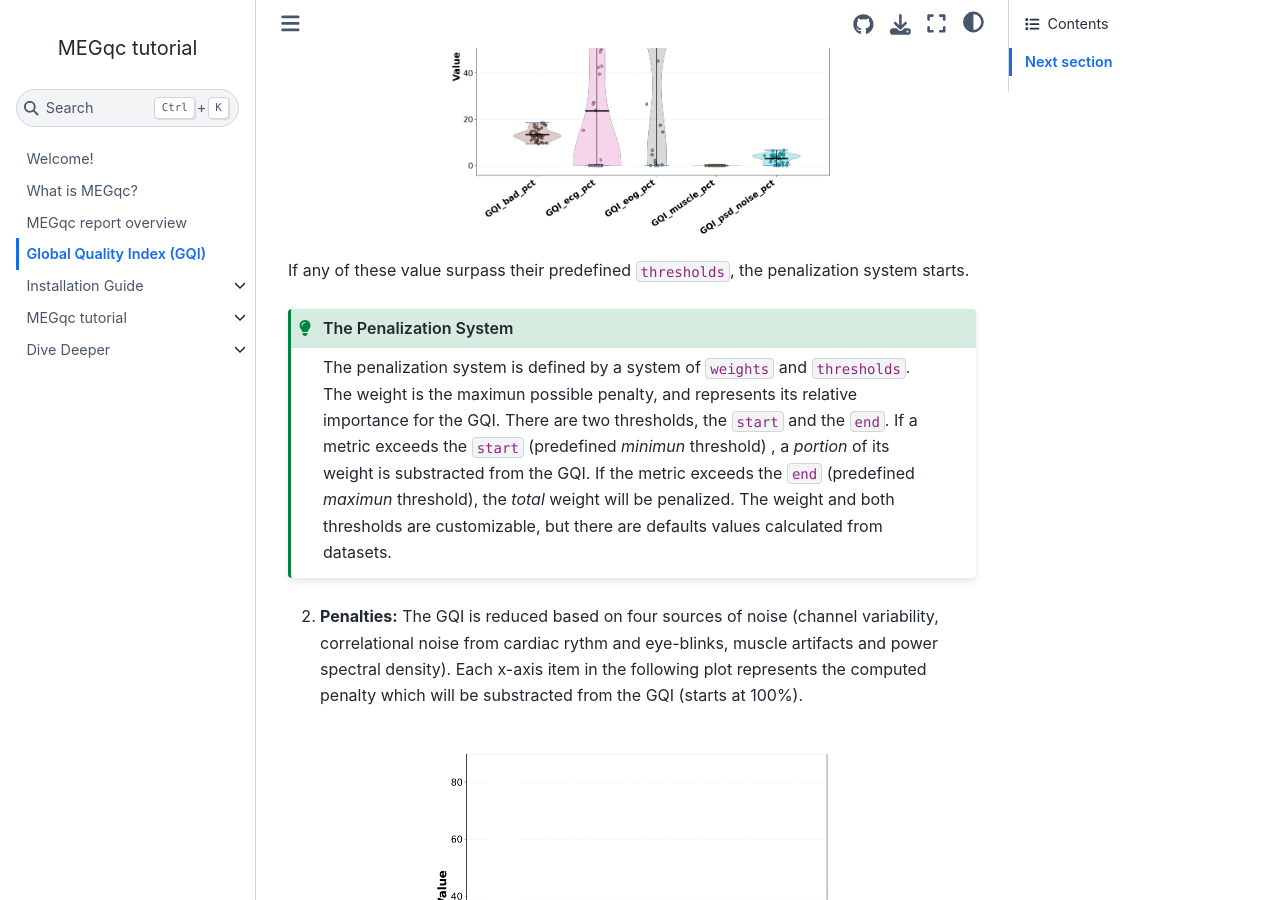
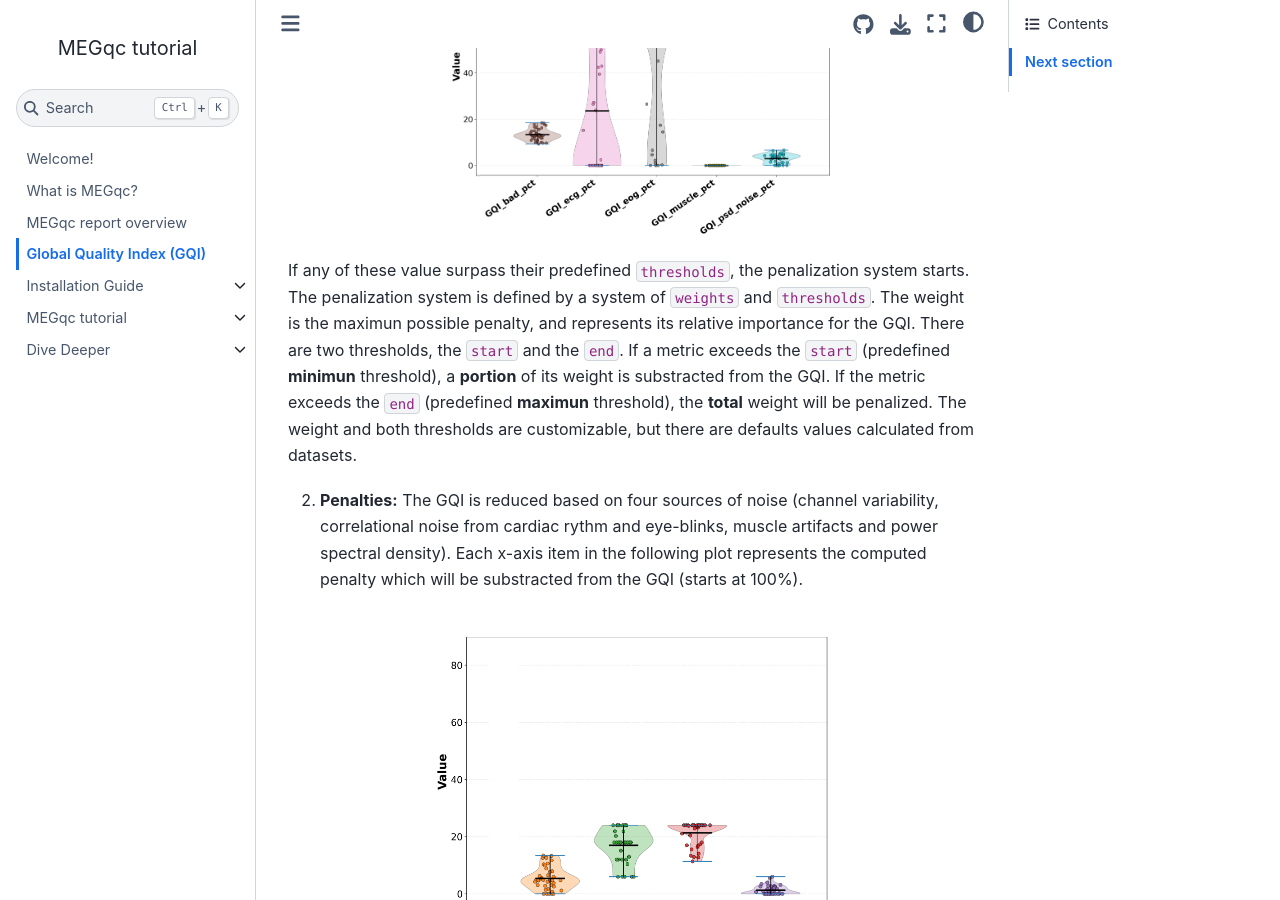
Before and after one commit to ANCPLabOldenburg/megqc_documentation, a Jupyter Book: the page built from book/gqi.md, in a window 1280 px wide and 900 px high, scrolled down 556 px. Built offline with Jupyter Book 1.0.4 settings and Sphinx 7.4.7 and the Sphinx Book theme 1.1.4, drawn with Linux system fonts in a browser that asks for light colours; pages that are not in the unit, such as notebooks, are missing from menus; some of the changed lines change nothing that is shown.

Commit message:
Update gqi.md

````diff
--- a/book/gqi.md
+++ b/book/gqi.md
@@ -8,14 +8,7 @@
 1. **Percentage variables:** The last 6 x-axis items (one item per metric) show the raw percentage of channels affected by the different sources of noise.
 <img src="../static/gqi/03.png" alt="gqi-3" width="400px" align="center">
 
-If any of these value surpass their predefined `thresholds`, the penalization system starts.
-
-```{admonition} The Penalization System
-:class: tip
-
-The penalization system is defined by a system of `weights` and `thresholds`. The weight is the maximun possible penalty, and represents its relative importance for the GQI. There are two thresholds, the `start` and the `end`. If a metric exceeds the `start` (predefined *minimun* threshold) , a _portion_ of its weight is substracted from the GQI. If the metric exceeds the `end` (predefined *maximun* threshold), the _total_ weight will be penalized. The weight and both thresholds are customizable, but there are defaults values calculated from datasets.
-
-```
+If any of these value surpass their predefined `thresholds`, the penalization system starts. The penalization system is defined by a system of `weights` and `thresholds`. The weight is the maximun possible penalty, and represents its relative importance for the GQI. There are two thresholds, the `start` and the `end`. If a metric exceeds the `start` (predefined **minimun** threshold), a **portion** of its weight is substracted from the GQI. If the metric exceeds the `end` (predefined **maximun** threshold), the **total** weight will be penalized. The weight and both thresholds are customizable, but there are defaults values calculated from datasets.
 
 2. **Penalties:** The GQI is reduced based on four sources of noise (channel variability, correlational noise from cardiac rythm and eye-blinks, muscle artifacts and power spectral density). Each x-axis item in the following plot represents the computed penalty which will be substracted from the GQI (starts at 100%).
 
````
